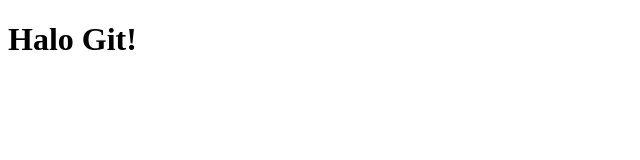
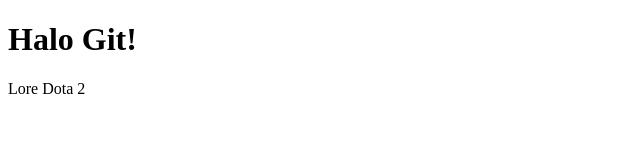
Before and after one commit to cholid15/wpu-git-test, a plain HTML site: page index.html in a window 1280 px wide. Shown: the full height of the page, 0-640 px from the left. Drawn offline with Linux system fonts and the light colour scheme.

Commit message:
menambahkan paragraf

```diff
--- a/index.html
+++ b/index.html
@@ -8,5 +8,6 @@
   </head>
   <body>
     <h1>Halo Git!</h1>
+    <p>Lore Dota 2</p>
   </body>
 </html>
```
